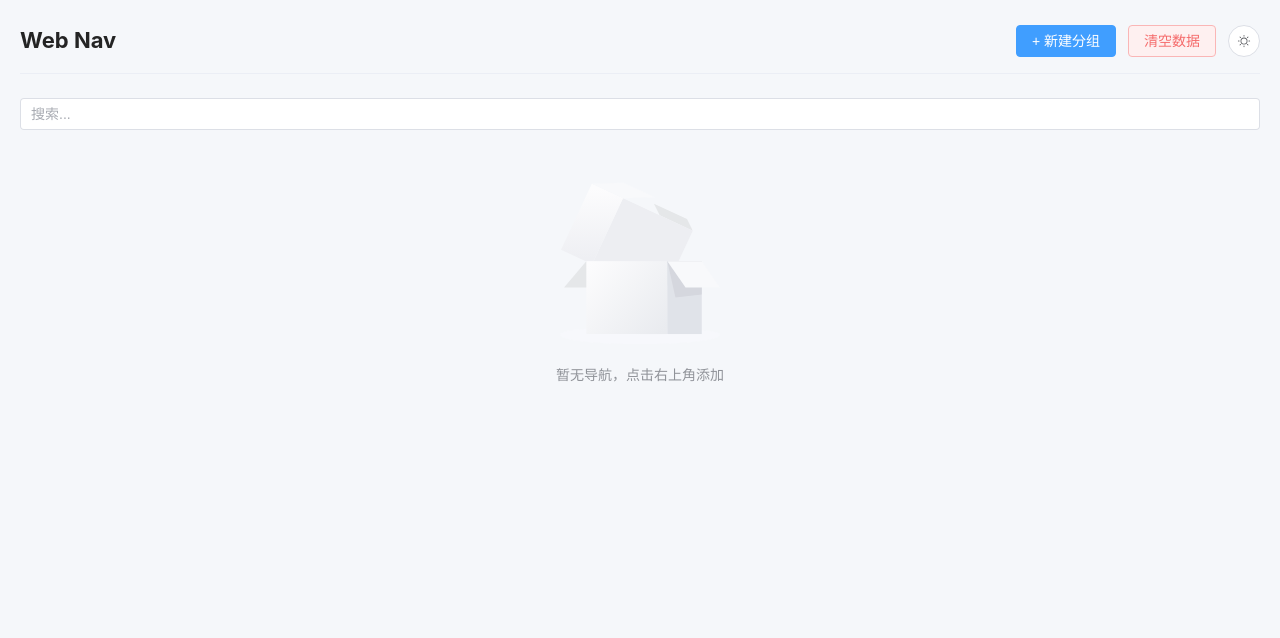
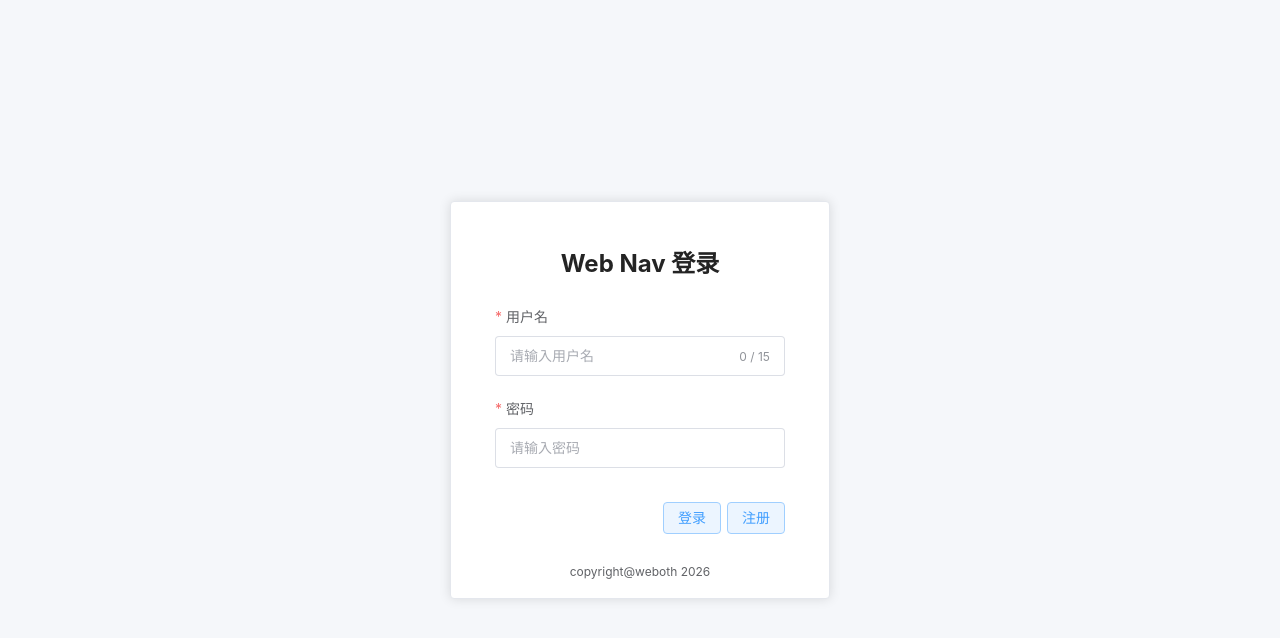
Before and after one commit to coldicy/WebNav, a Vue app: page / in a window 1280 px wide. Shown: the top 638 px of the page. Built offline with nearby package versions, Linux system fonts and the light colour scheme.

Commit message:
基本的注册登录，数据隔离在纯前端完成

```diff
--- a/src/App.vue
+++ b/src/App.vue
@@ -1,9 +1,14 @@
 <template>
   <el-config-provider>
-    <Home />
+    <LoginView v-if="!authStore.isLogined" />
+    <Home v-else />
   </el-config-provider>
 </template>
 
 <script setup lang="ts">
 import Home from '@/views/Home.vue'
+import LoginView from './views/LoginView.vue';
+import { useAuthStore } from './stores/authStore';
+
+const authStore = useAuthStore()
 </script>
--- /dev/null
+++ b/src/stores/authStore.ts
@@ -0,0 +1,70 @@
+import { defineStore } from "pinia";
+import { ref, computed } from 'vue'
+
+const VERSION = 'v1'
+const USERS_KEY = 'web_nav_auth_users_' + VERSION
+const CURRENT_USER_KEY = 'web_nav_auth_current_' + VERSION
+
+export const useAuthStore = defineStore('auth', () => {
+  // 1. 从本地读取历史用户列表 和 当前登录用户
+  const users = ref<Array<{username: string, password: string}>>([])
+  users.value = JSON.parse(localStorage.getItem(USERS_KEY) || '[]')
+  const currentUser = ref<string | null>(localStorage.getItem(CURRENT_USER_KEY))
+
+  // 2. 检查是否已登录
+  const isLogined = computed(() => !!currentUser.value)
+
+  // 登录
+  function login(username: string, password: string): boolean {
+    const user = users.value.find((u) => {
+      return u.username === username && u.password === password
+    })
+    if (user) {
+      currentUser.value = username
+      // 保存当前用户
+      localStorage.setItem(CURRENT_USER_KEY, username)
+      return true
+    }
+    return false
+  }
+
+  // 注册
+  function register(username: string, password: string): boolean {
+    // 检查是否存在此用户
+    const ifExsit = users.value.some((u) => {
+      return u.username === username
+    })
+    if (ifExsit) {
+      console.log('注册用户已存在')
+      return false
+    }
+    // 如果不存在用户 就保存账户密码
+    users.value.push({username, password})
+    localStorage.setItem(USERS_KEY, JSON.stringify(users.value))
+    // 注册成功 自动登录
+    login(username, password)
+
+    return true
+  }
+
+  // 退出登录
+  function logout(): void {
+    currentUser.value = null
+    localStorage.removeItem(CURRENT_USER_KEY)
+    // 清空内存中的导航数据 防止切换用户时 数据污染
+    window.location.reload()
+  }
+
+
+
+
+
+  return {
+    currentUser,
+    isLogined,
+    users,
+    login,
+    register,
+    logout
+  }
+})
--- a/src/stores/navStore.ts
+++ b/src/stores/navStore.ts
@@ -3,10 +3,28 @@ import { ref } from 'vue'
 import type { NavGroup, NavItem } from '@/types'
 import { generateId, saveData, loadData } from '@/utils'
 import { ElMessage } from 'element-plus'
+import { useAuthStore } from '@/stores/authStore'
+import { watch } from 'vue'
 
 export const useNavStore = defineStore('nav', () => {
-  const initial = loadData()
-  const groups = ref<NavGroup[]>(initial?.groups || [])
+  // 用户身份状态管理
+  const authStore = useAuthStore()
+  // 所有 导航分组
+  const groups = ref<NavGroup[]>([])
+
+  // 初始化加载
+  loadUserData()
+
+  // 根据用户来加载导航分组
+  function loadUserData(): void {
+    if (authStore.currentUser) {
+      const data = loadData(authStore.currentUser)
+      groups.value = data?.groups || []
+    } else {
+      ElMessage.error('当前未登录，页面刷新时数据将丢失')
+      groups.value = []
+    }
+  }
 
   function addGroup(name = '未命名分组') {
     const finalName = name.trim() || '未命名分组'
@@ -95,8 +113,17 @@ export const useNavStore = defineStore('nav', () => {
   }
 
   function sync() {
-    saveData({ groups: groups.value })
+    if (authStore.currentUser) {
+      saveData(authStore.currentUser, { groups: groups.value })
+    }
   }
+
+  /* 监听数据变化 */
+  ////
+  // 监听 currentUser 数据变化，变化自动重新加载导航数据
+  watch(() => authStore.currentUser, () => {
+    loadUserData()
+  })
 
   return { groups, addGroup, addItem, updateGroupOrder, updateItemOrder,
     removeGroup, updateGroupName, updateItem, removeItem }
--- a/src/utils/index.ts
+++ b/src/utils/index.ts
@@ -19,11 +19,15 @@ export function safeOpenUrl(url: string): void {
   window.open(url, '_blank', 'noopener,noreferrer')
 }
 
-const STORAGE_KEY = 'web_nav_data_v1'
-export function saveData(data: any): void {
-  localStorage.setItem(STORAGE_KEY, JSON.stringify(data))
+const DATA_VERSION = 'v1'
+const STORAGE_KEY_PREFIX = `web_nav_data_${DATA_VERSION}_`
+export function getStorageKey(userId: string): string {
+  return `${STORAGE_KEY_PREFIX}${userId}`
 }
-export function loadData(): any {
-  const raw = localStorage.getItem(STORAGE_KEY)
+export function saveData(userId: string, data: any): void {
+  localStorage.setItem(getStorageKey(userId), JSON.stringify(data))
+}
+export function loadData(userId: string): any {
+  const raw = localStorage.getItem(getStorageKey(userId))
   return raw ? JSON.parse(raw) : null
 }
--- a/src/views/Home.vue
+++ b/src/views/Home.vue
@@ -1,18 +1,18 @@
 <template>
   <div class="home">
     <header class="top-bar">
+      <!-- 用户信息 退出 -->
+      <div class="userinfo">
+        <span>{{ authStore.currentUser }}</span>
+        <el-button type="danger" plain size="small" @click="authStore.logout">退出登录</el-button>
+      </div>
       <h1>Web Nav</h1>
       <div class="actions">
         <el-button type="primary" @click="handleAddGroup">+ 新建分组</el-button>
         <el-button type="danger" plain @click="clearData">清空数据</el-button>
         <!-- 暗黑模式切换按钮 -->
-        <el-button
-          :type="isDark ? 'warning' : 'default'"
-          :icon="isDark ? 'Moon' : 'Sunny'"
-          circle
-          @click="handleToggleDark"
-          title="切换主题"
-        />
+        <el-button :type="isDark ? 'warning' : 'default'" :icon="isDark ? 'Moon' : 'Sunny'" circle
+          @click="handleToggleDark" title="切换主题" />
       </div>
     </header>
 
@@ -32,7 +32,7 @@
       <template #item="{ element }">
         <NavGroup :group="element" />
       </template>
-    </draggable> -->
+</draggable> -->
 
     <div v-for="group in filteredGroups">
       <NavGroup :group="group"></NavGroup>
@@ -51,8 +51,10 @@ import { computed } from 'vue'
 // 新增：导入@vueuse/core的主题工具
 import { useDark, useToggle } from '@vueuse/core'
 import { ElMessageBox } from 'element-plus'
+import { useAuthStore } from '@/stores/authStore'
 
 ////
+const authStore = useAuthStore()
 const store = useNavStore()
 const onGroupDragEnd = () => store.updateGroupOrder(store.groups)
 const clearData = () => {
@@ -82,7 +84,7 @@ const isDark = useDark({
 // useToggle 会返回一个函数，调用它就自动切换 isDark 的值
 const toggleDark = useToggle(isDark)
 const handleToggleDark = () => {
-  console.log('切换前 isDark：',isDark.value)
+  console.log('切换前 isDark：', isDark.value)
   toggleDark()
   console.log('切换后 isDark：', isDark.value)
 }
@@ -114,6 +116,7 @@ const handleAddGroup = async () => {
   margin: 0 auto;
   padding: 24px 20px;
 }
+
 .top-bar {
   display: flex;
   justify-content: space-between;
@@ -123,15 +126,30 @@ const handleAddGroup = async () => {
   /* 底边框用变量 */
   border-bottom: 1px solid var(--border-color);
 }
+
 .top-bar h1 {
   margin: 0;
   font-size: 22px;
   font-weight: 700;
   color: var(--text-primary);
 }
+
 .groups-container {
   display: grid;
   grid-template-columns: repeat(auto-fill, minmax(300px, 1fr));
   gap: 20px;
 }
+
+.userinfo {
+  display: flex;
+  align-items: center;
+  gap: 10px;
+  margin-right: 16px;
+  padding: 4px 12px;
+  background: var(--card-bg);
+  border-radius: 20px;
+  font-size: 14px;
+  color: var(--text-primary);
+  border: 1px solid var(--border-color);
+}
 </style>
--- /dev/null
+++ b/src/views/LoginView.vue
@@ -0,0 +1,116 @@
+<template>
+  <div class="login">
+    <el-card class="login-card" shadow="always">
+      <h2 class="title">Web Nav 登录</h2>
+      <el-form :model="form" :rules="rules" ref="formRef" label-width="80px" label-position="top" size="large">
+        <el-form-item label="用户名" prop="username">
+          <el-input v-model="form.username" maxlength="15" show-word-limit clearable placeholder="请输入用户名"></el-input>
+        </el-form-item>
+        <el-form-item label="密码" prop="password">
+          <el-input v-model="form.password" type="password" show-password clearable placeholder="请输入密码"></el-input>
+        </el-form-item>
+        <div class="action">
+          <el-button class="btn" type="primary" size="default" plain @click="handleAuth('login')"
+            :loading="loading">登录</el-button>
+          <el-button class="btn" type="primary" size="default" plain @click="handleAuth('register')"
+            :loading="loading">注册</el-button>
+        </div>
+      </el-form>
+      <div class="tips">copyright@weboth 2026</div>
+    </el-card>
+  </div>
+</template>
+
+<script setup lang="ts">
+import { useAuthStore } from '@/stores/authStore';
+import { ElMessage, FormRules } from 'element-plus';
+import { FormInstance } from 'element-plus';
+import { ref } from 'vue'
+//// 基础数据
+//
+const authStore = useAuthStore()
+const formRef = ref<FormInstance>()
+const loading = ref(false)
+// 表单数据
+const formDefault = {
+  username: '',
+  password: ''
+}
+const form = ref({ ...formDefault })
+// 表单验证
+const rules: FormRules = {
+  username: [
+    { required: true, message: '请输入用户名', trigger: 'blur' },
+    { min: 2, max: 15, message: '长度2-15个字符', trigger: 'blur' }
+  ],
+  password: [
+    { required: true, message: '请输入密码', trigger: 'blur' },
+    { min: 4, message: '密码至少4位', trigger: 'blur' }
+  ]
+}
+
+//// 处理登录注册
+const handleAuth = async (action: 'login' | 'register') => {
+  if (!formRef.value) return
+  await formRef.value.validate(async (valid) => {
+    // 如果表单验证不通过 直接返回
+    if (!valid) return
+    loading.value = true
+
+    const success = action === 'login'
+      ? authStore.login(form.value.username, form.value.password)
+      : authStore.register(form.value.username, form.value.password)
+
+    if (success) {
+      ElMessage.success(action === 'login' ? '登录成功' : '注册并登录成功')
+    } else {
+      ElMessage.error(action === 'login' ? '用户名或密码错误' : '用户名已存在')
+    }
+    loading.value = false
+  })
+}
+</script>
+
+<style scoped>
+.login {
+  display: flex;
+  justify-content: center;
+  align-items: center;
+  min-height: 100vh;
+  background: var(--bg-color);
+  transition: background-color 0.3s;
+}
+
+.login-card {
+  width: 380px;
+  padding: 24px;
+  padding-bottom: 0;
+}
+
+.title {
+  text-align: center;
+  margin-bottom: 24px;
+  color: var(--text-primary);
+}
+
+.action {
+  display: flex;
+  justify-content: end;
+}
+
+.action .btn {
+  width: 20%;
+  margin: 0;
+  margin-top: 12px;
+  margin-left: 6px;
+  padding: 0;
+}
+
+.tips {
+  margin-top: 32px;
+  font-size: 12px;
+  color: var(--text-secondary);
+  text-align: center;
+  line-height: 1;
+}
+</style>
```
